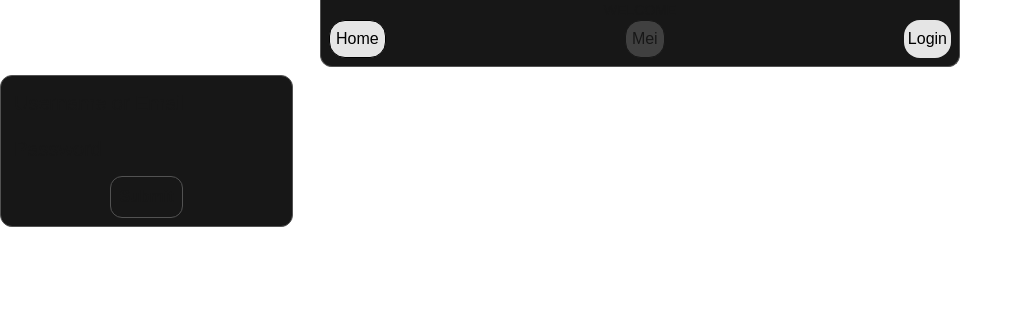
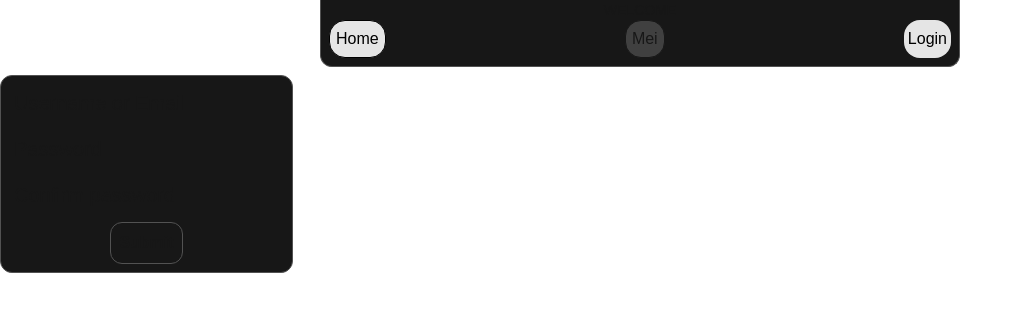
Before and after one commit to ZippyBonhTM/chemical-calculator, a Next.js app: page /welcome in a window 1280 px wide. Shown: the top 312 px of the page, without its empty margins (0-1023 px from the left). Built offline with nearby package versions, Linux system fonts and the light colour scheme; no server answers.

Commit message:
DefaultForm components; auth: LoginForm component finished

```diff
--- a/package.json
+++ b/package.json
@@ -9,11 +9,14 @@
     "lint": "next lint"
   },
   "dependencies": {
+    "@hookform/resolvers": "^5.2.1",
     "@next/env": "^15.3.4",
     "@tailwindcss/postcss": "^4.1.11",
     "next": "^15.4.2",
     "react": "^19.0.0",
-    "react-dom": "^19.0.0"
+    "react-dom": "^19.0.0",
+    "react-hook-form": "^7.62.0",
+    "zod": "^4.1.5"
   },
   "devDependencies": {
     "@eslint/eslintrc": "^3",
--- a/src/app/welcome/page.tsx
+++ b/src/app/welcome/page.tsx
@@ -1,7 +1,6 @@
-import LoginForm from "@/components/auth/LoginForm";
+import LoginForm from "@/components/auth/Login/LoginForm";
 
 export default function Page() {
-
 
   return (
     <div>
--- a/src/components/DefaultForm/Button.tsx
+++ b/src/components/DefaultForm/Button.tsx
@@ -2,10 +2,10 @@ import { ButtonHTMLAttributes } from "react";
 
 interface ButtonProps extends ButtonHTMLAttributes<HTMLButtonElement> {
   text?: string;
-  className?: string
+  className?: string;
 }
 
-export default function Button({ text='Default', className='', ...rest }: ButtonProps) {
+export default function Button({ text = 'Default', className = '', ...rest }: ButtonProps) {
   return (
     <button className={`flex text-center border p-2 font-bold border-neutral-600 rounded-xl bg-neutral-900 ${className}`} {...rest}>{text}</button>
   );
--- a/src/components/DefaultForm/Form.tsx
+++ b/src/components/DefaultForm/Form.tsx
@@ -3,11 +3,16 @@ import { FormHTMLAttributes, ReactNode } from "react";
 interface FormProps extends FormHTMLAttributes<HTMLFormElement> {
   className?: string;
   children: ReactNode;
+  title?: string;
 }
 
-export default function Form({ className='', children, ...rest }: FormProps) {
+export default function Form({ title, className = '', children, ...rest }: FormProps) {
   return (
-    <form className={`flex flex-col w-min h-min gap-2 p-2 justify-center items-center border border-neutral-600 rounded-xl bg-neutral-900 ${className}`} {...rest}>
+    <form className={`flex flex-col w-max h-max gap-2 p-2 justify-center items-center border border-neutral-600 rounded-xl bg-neutral-900 ${className}`} {...rest}>
+      {title ? (
+        <p>{title}</p>
+      ) : null
+      }
       {children}
     </form>
   );
--- a/src/components/DefaultForm/Input.tsx
+++ b/src/components/DefaultForm/Input.tsx
@@ -8,7 +8,7 @@ interface InputProps extends InputHTMLAttributes<HTMLInputElement> {
 export default function Input({ placeholder = "input", className = "", ...rest }: InputProps) {
   return (
     <input
-      className={`border rounded-xl p-1 text-xl ${className}`}
+      className={`border rounded-xl p-1 text-xl w-full ${className}`}
       {...rest}
       placeholder={placeholder}
     />
--- a/src/components/DefaultForm/index.ts
+++ b/src/components/DefaultForm/index.ts
@@ -6,6 +6,6 @@ const DefaultForm = {
   Form: Form,
   Input: Input,
   Button: Button
-}
+};
 
 export default DefaultForm;
--- /dev/null
+++ b/src/components/auth/Login/LoginForm.tsx
@@ -0,0 +1,34 @@
+"use client";
+
+import DefaultForm from "@/components/DefaultForm";
+import { useForm } from "react-hook-form";
+import { LoginFormSchema, loginSchema } from "./zodLoginForm";
+import { zodResolver } from "@hookform/resolvers/zod";
+
+export default function LoginForm() {
+  const { register, handleSubmit, formState: { errors } } = useForm<LoginFormSchema>({
+    resolver: zodResolver(loginSchema),
+  });
+
+  const onSubmit = (payload: LoginFormSchema) => {
+    console.log(payload);
+  };
+
+  return (
+    <DefaultForm.Form onSubmit={handleSubmit(onSubmit)}>
+      <DefaultForm.Input type="text" placeholder="Username or Email" {...register("userNameOrEmail")} />
+      {errors?.userNameOrEmail && (
+        <p className="text-red-600 text-sm">{errors.userNameOrEmail.message}</p>
+      )}
+      <DefaultForm.Input type="password" placeholder="Password" {...register("password")} />
+      {errors?.password && (
+        <p className="text-red-600 text-sm">{errors.password.message}</p>
+      )}
+      <DefaultForm.Input type="password" placeholder="Confirm password" {...register("confirmPassword")} />
+      {errors?.confirmPassword && (
+        <p className="text-red-600 text-sm">{errors.confirmPassword.message}</p>
+      )}
+      <DefaultForm.Button text="Submit" type="submit" />
+    </DefaultForm.Form>
+  );
+}
--- /dev/null
+++ b/src/components/auth/Login/zodLoginForm.ts
@@ -0,0 +1,15 @@
+import * as z from "zod";
+
+export const loginSchema = z.object({
+  userNameOrEmail: z.string().min(1, 'Required field.').max(255),
+  password: z
+    .string()
+    .min(8, 'The password must be at least 8 characters long.')
+    .max(255),
+  confirmPassword: z.string()
+}).refine((data) => (data.password === data.confirmPassword), {
+  path: ["confirmPassword"],
+  error: "The passwords must be equals."
+});
+
+export type LoginFormSchema = z.infer<typeof loginSchema>;
--- a/src/components/auth/LoginForm.tsx
+++ /dev/null
@@ -1,13 +0,0 @@
-import DefaultForm from "@/components/DefaultForm";
-
-export default function LoginForm() {
-
-
-  return (
-      <DefaultForm.Form>
-        <DefaultForm.Input type="text" placeholder="Username or Email"/>
-        <DefaultForm.Input type="password" placeholder="Password"/>
-        <DefaultForm.Button text="Submit"/>
-      </DefaultForm.Form>
-  )
-}
```
Also changed, not shown: 1 other file (tests, documents, lock files or other folders).
